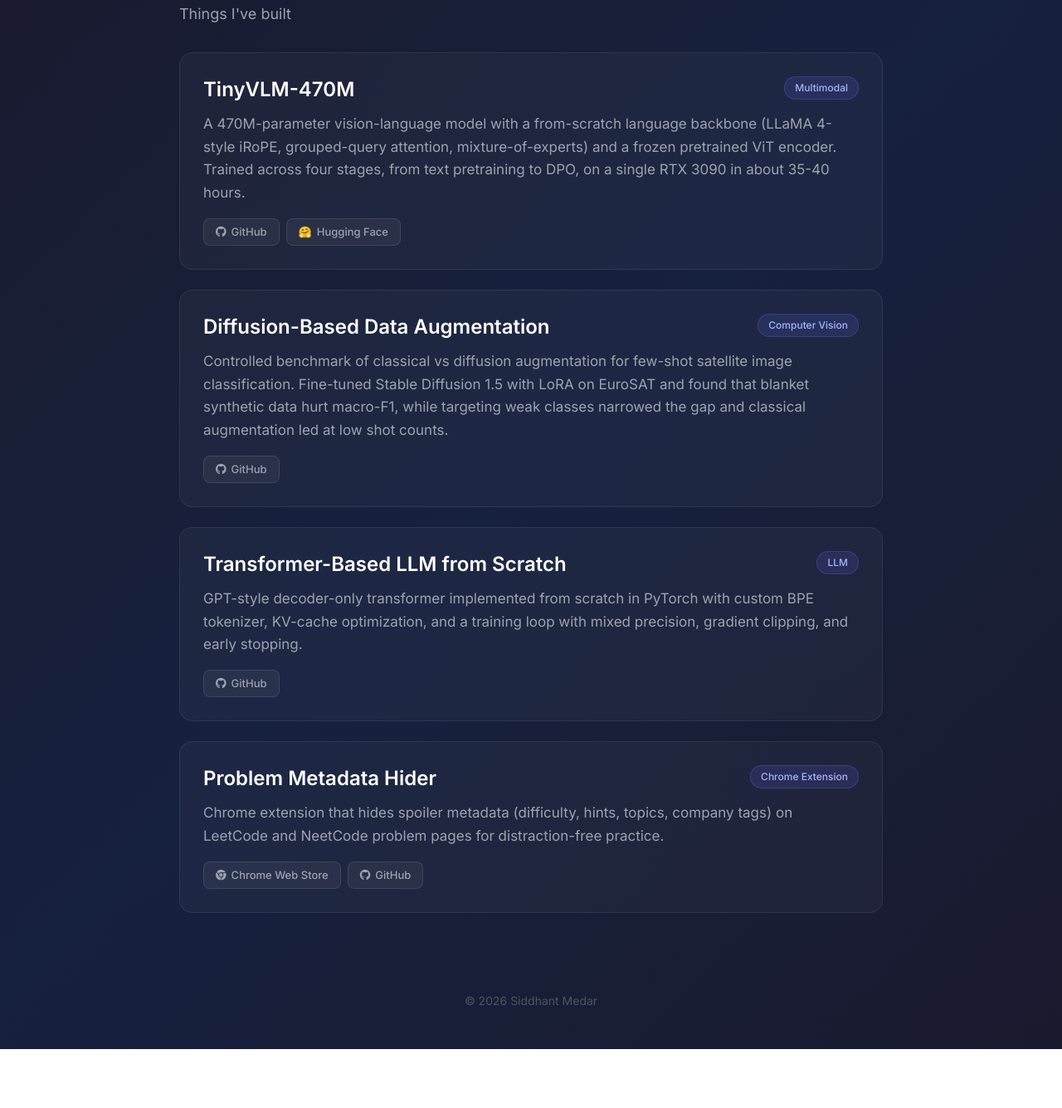
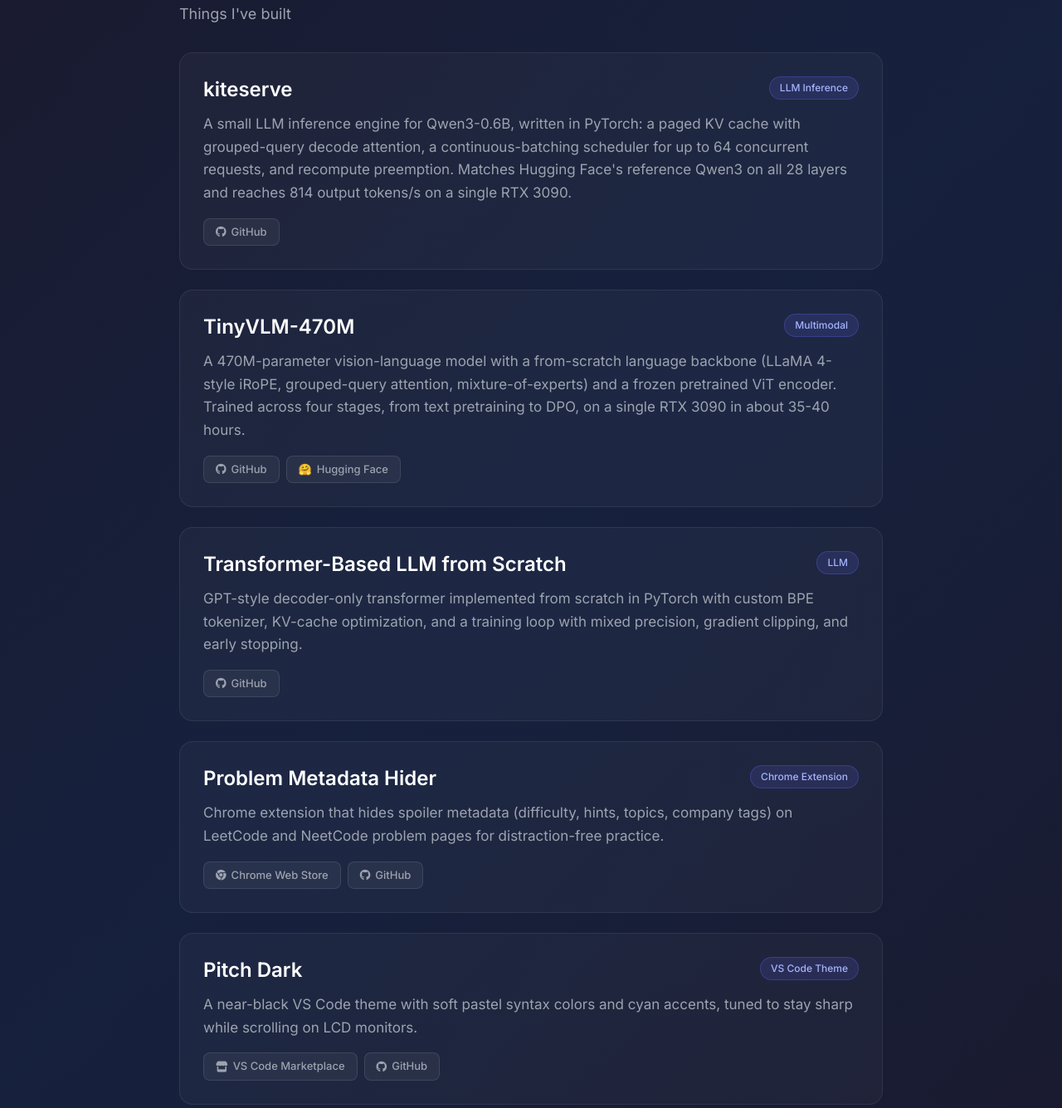
Before and after one commit to siddhantmedar/siddhantmedar.github.io, a plain HTML site: page projects/index.html in a window 1280 px wide. Shown: the part 157-1492 px from the top of the page at 83% size. Before the commit the page ends 1421 px from the top, so only its background shows below. Drawn offline with nearby package versions, Linux system fonts and the light colour scheme.

Commit message:
Align site with Nov 2026 resume: kiteserve and Pitch Dark projects, new bio
Co-Authored-By: Claude Opus 5.5 <noreply@anthropic.com>

```diff
--- a/projects/index.html
+++ b/projects/index.html
@@ -114,6 +114,17 @@
         <div class="space-y-6">
             <article class="project-card">
                 <div class="flex items-start justify-between mb-3">
+                    <h2 class="text-2xl font-semibold text-white transition">kiteserve</h2>
+                    <span class="tag">LLM Inference</span>
+                </div>
+                <p class="text-gray-400 leading-relaxed mb-4" style="font-size: 17px;">A small LLM inference engine for Qwen3-0.6B, written in PyTorch: a paged KV cache with grouped-query decode attention, a continuous-batching scheduler for up to 64 concurrent requests, and recompute preemption. Matches Hugging Face's reference Qwen3 on all 28 layers and reaches 814 output tokens/s on a single RTX 3090.</p>
+                <div class="flex flex-wrap gap-2">
+                    <a href="https://github.com/siddhantmedar/kiteserve" target="_blank" rel="noopener noreferrer" class="project-link"><i class="fab fa-github"></i> GitHub</a>
+                </div>
+            </article>
+
+            <article class="project-card">
+                <div class="flex items-start justify-between mb-3">
                     <h2 class="text-2xl font-semibold text-white transition">TinyVLM-470M</h2>
                     <span class="tag">Multimodal</span>
                 </div>
@@ -121,17 +132,6 @@
                 <div class="flex flex-wrap gap-2">
                     <a href="https://github.com/siddhantmedar/tinyvlm-470m" target="_blank" rel="noopener noreferrer" class="project-link"><i class="fab fa-github"></i> GitHub</a>
                     <a href="https://huggingface.co/medarsiddhant/tinyvlm-470m" target="_blank" rel="noopener noreferrer" class="project-link"><span>🤗</span> Hugging Face</a>
-                </div>
-            </article>
-
-            <article class="project-card">
-                <div class="flex items-start justify-between mb-3">
-                    <h2 class="text-2xl font-semibold text-white transition">Diffusion-Based Data Augmentation</h2>
-                    <span class="tag">Computer Vision</span>
-                </div>
-                <p class="text-gray-400 leading-relaxed mb-4" style="font-size: 17px;">Controlled benchmark of classical vs diffusion augmentation for few-shot satellite image classification. Fine-tuned Stable Diffusion 1.5 with LoRA on EuroSAT and found that blanket synthetic data hurt macro-F1, while targeting weak classes narrowed the gap and classical augmentation led at low shot counts.</p>
-                <div class="flex flex-wrap gap-2">
-                    <a href="https://github.com/siddhantmedar/eurosat-diffusion-augmentation" target="_blank" rel="noopener noreferrer" class="project-link"><i class="fab fa-github"></i> GitHub</a>
                 </div>
             </article>
 
@@ -157,6 +157,18 @@
                     <a href="https://github.com/siddhantmedar/problem-metadata-hider" target="_blank" rel="noopener noreferrer" class="project-link"><i class="fab fa-github"></i> GitHub</a>
                 </div>
             </article>
+
+            <article class="project-card">
+                <div class="flex items-start justify-between mb-3">
+                    <h2 class="text-2xl font-semibold text-white transition">Pitch Dark</h2>
+                    <span class="tag">VS Code Theme</span>
+                </div>
+                <p class="text-gray-400 leading-relaxed mb-4" style="font-size: 17px;">A near-black VS Code theme with soft pastel syntax colors and cyan accents, tuned to stay sharp while scrolling on LCD monitors.</p>
+                <div class="flex flex-wrap gap-2">
+                    <a href="https://marketplace.visualstudio.com/items?itemName=siddhantmedar.pitch-dark-theme" target="_blank" rel="noopener noreferrer" class="project-link"><i class="fas fa-store"></i> VS Code Marketplace</a>
+                    <a href="https://github.com/siddhantmedar/pitch-dark-vscode-theme" target="_blank" rel="noopener noreferrer" class="project-link"><i class="fab fa-github"></i> GitHub</a>
+                </div>
+            </article>
         </div>
     </div>
     <footer class="py-12 text-center">
```
Also changed, not shown: index.html (+11 -11 lines).
